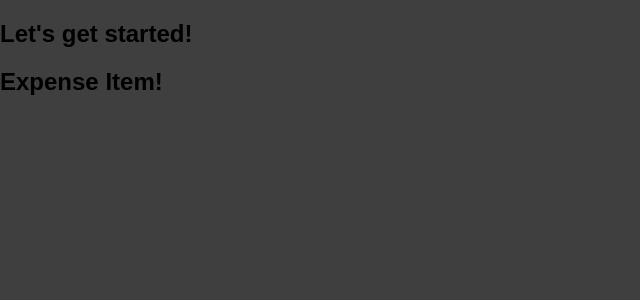
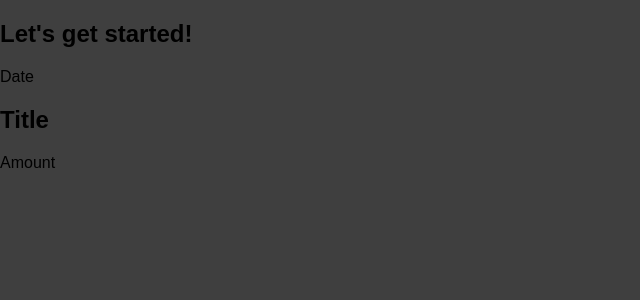
Before and after one commit to DannyPadron09/ReactRefresh, a JavaScript app: page / in a window 1280 px wide. Shown: the top 300 px of the page, without its empty margins (0-640 px from the left). Built offline with nearby package versions, Linux system fonts and the light colour scheme.

Commit message:
placeholders created

```diff
--- a/src/components/ExpenseItem.js
+++ b/src/components/ExpenseItem.js
@@ -1,7 +1,11 @@
 function ExpenseItem() {
     return (
         <div>
-            <h2>Expense Item!</h2>
+            <div>Date</div>
+            <div>
+                <h2>Title</h2>
+                <div>Amount</div>
+            </div>
         </div>
     );
 }
```
